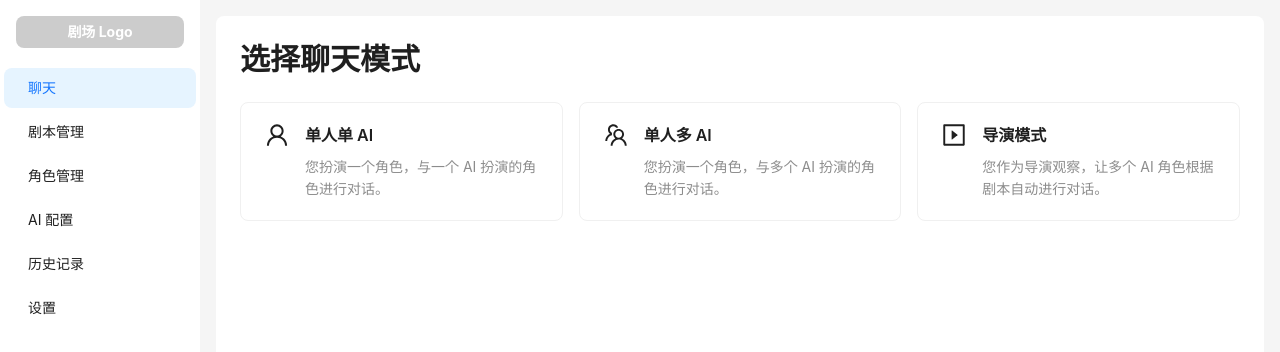
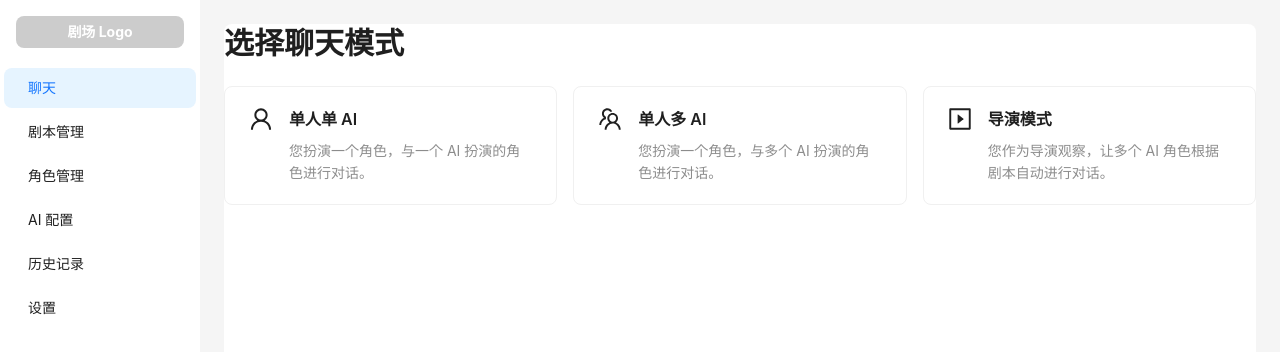
Before and after one commit to WhatRUHuh/The-LLM-AI-Improv-Theater, a React (Vite) app: page /chat-mode-selection in a window 1280 px wide. Shown: the top 352 px of the page. Built offline with nearby package versions, Linux system fonts and the light colour scheme.

Commit message:
修复布局滚动问题并调整内容边距

```diff
--- a/src/App.tsx
+++ b/src/App.tsx
@@ -85,8 +85,8 @@ const AppLayout: React.FC = () => {
 
 
   return (
-    <Layout style={{ minHeight: '100vh' }}>
-      <Sider width={200} style={{ background: colorBgContainer }}>
+    <Layout style={{ height: '100vh', overflow: 'hidden' }}> {/* 固定高度，隐藏整体滚动条 */}
+      <Sider width={200} style={{ background: colorBgContainer, overflow: 'auto' }}> {/* 让侧边栏能自己滚动 */}
         <div style={{ height: 32, margin: 16, background: 'rgba(0, 0, 0, 0.2)', borderRadius: borderRadiusLG, display: 'flex', alignItems: 'center', justifyContent: 'center', color: '#fff', fontWeight: 'bold' }}>
           剧场 Logo
         </div>
@@ -98,14 +98,14 @@ const AppLayout: React.FC = () => {
           onClick={handleMenuClick}
         />
       </Sider>
-      <Layout>
-        <Content style={{ margin: '16px' }}>
+      <Layout style={{ overflow: 'auto' }}> {/* 让这个 Layout 负责滚动 */}
+        <Content style={{ padding: 24 }}> {/* 把内边距移到 Content 上，移除 margin */}
           <div
             style={{
-              padding: 24,
-              minHeight: 360,
+              // 移除这里的 padding 和 minHeight
               background: colorBgContainer,
               borderRadius: borderRadiusLG,
+              minHeight: 'calc(100vh - 48px)' // 可选：确保白色背景至少撑满 Content 区域减去 padding 的高度
             }}
           >
             <AppRouter />
```
